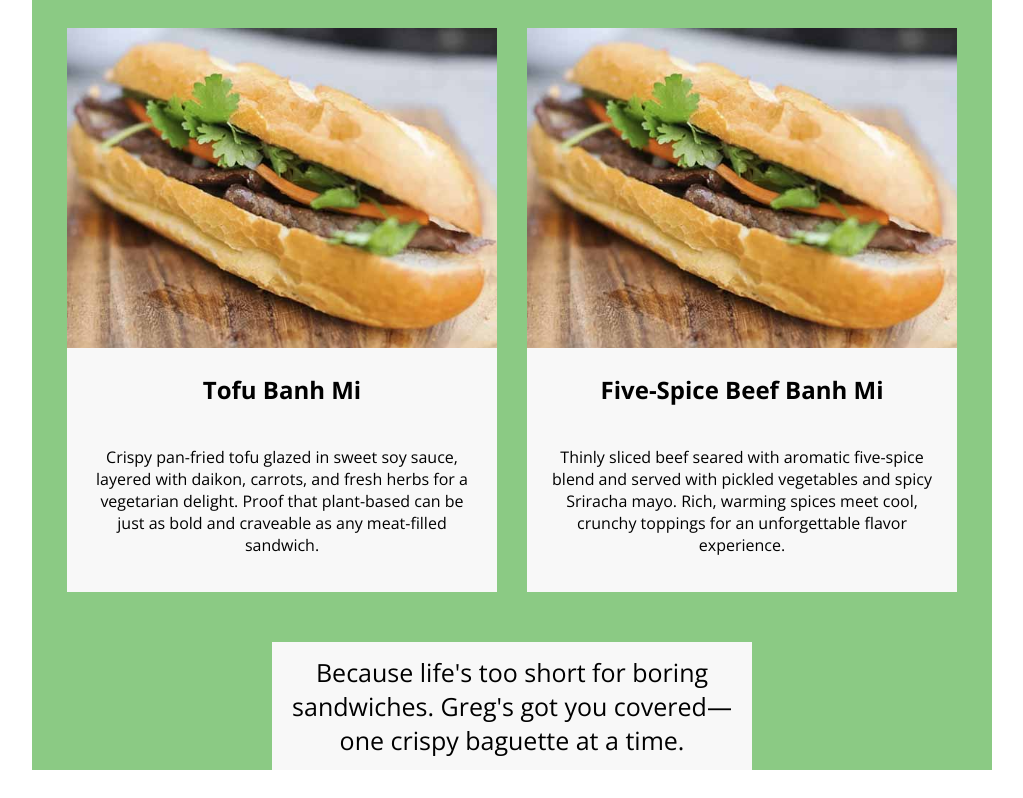
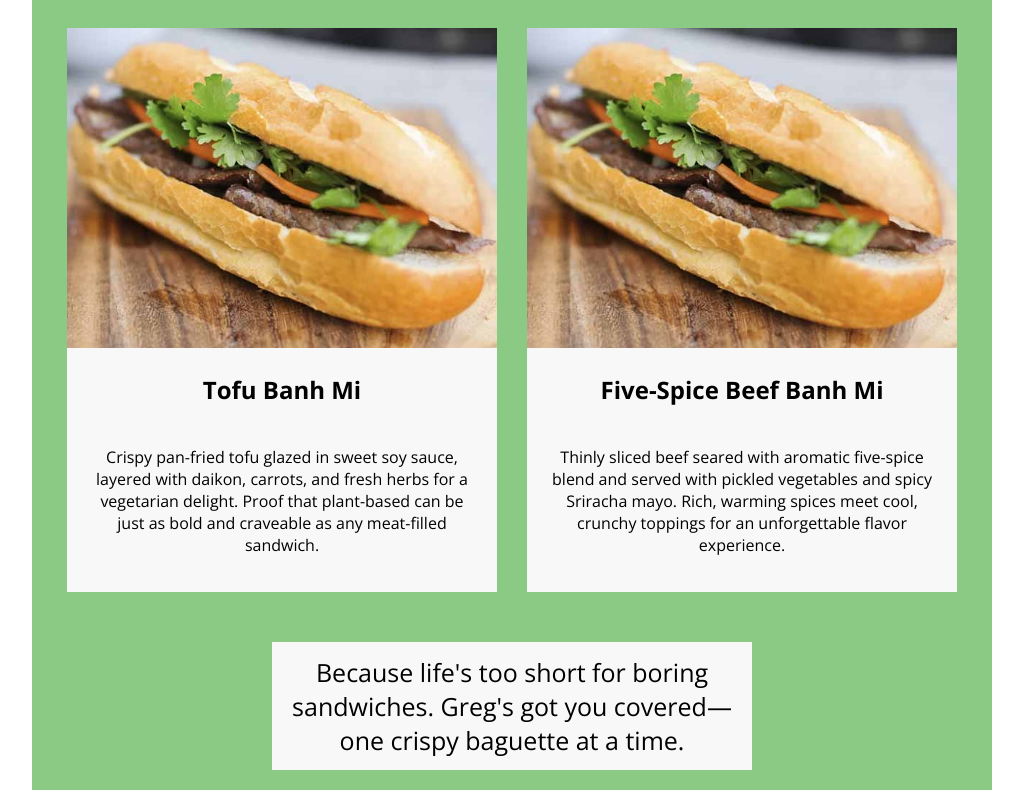
Before and after one commit to Amyer-Liu/Exercise-6, a plain HTML site: page index.html in a window 1280 px wide. Shown: the part 1012-1810 px from the top of the page, without its empty margins (36-1059 px from the left). Drawn offline with nearby package versions, Linux system fonts and the light colour scheme.

Commit message:
border bottom

```diff
--- a/index.html
+++ b/index.html
@@ -96,6 +96,7 @@
         font-size: 25px;
         border-left: 240px solid #8bca84;
         border-right: 240px solid #8bca84;
+        border-bottom: 20px solid #8bca84;
       }
     </style>
   </head>
```
